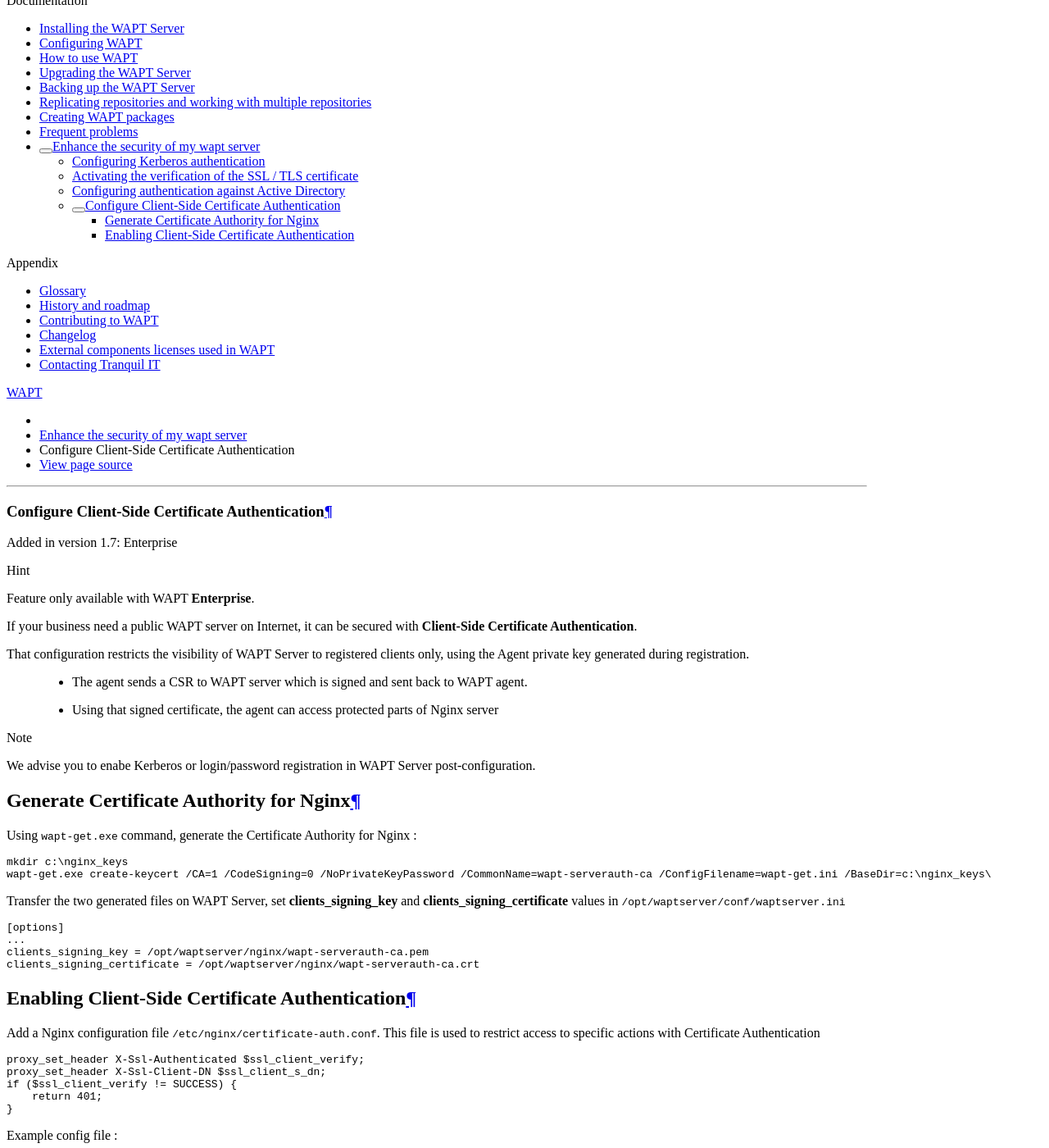
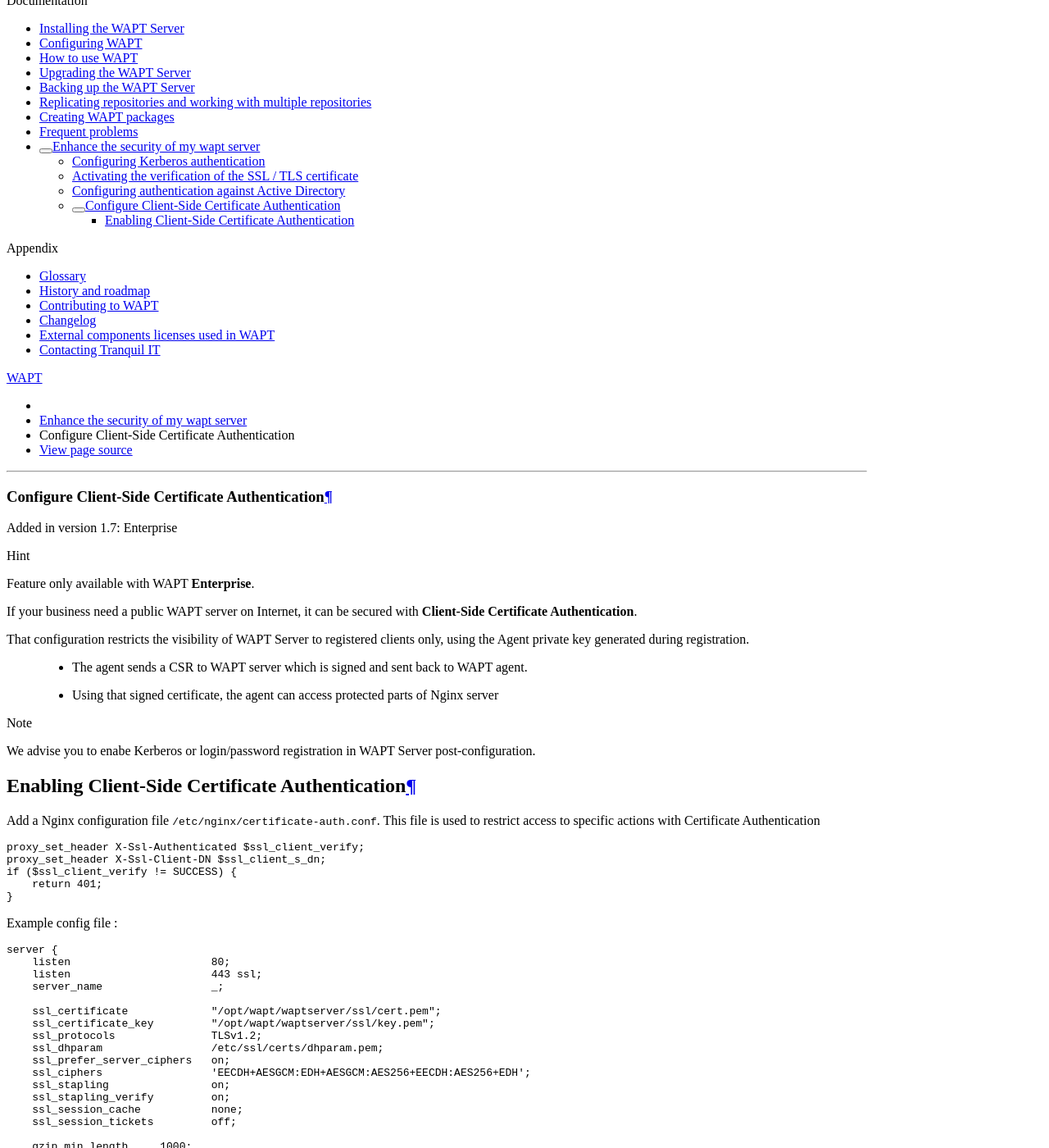
Before and after one commit to tranquilit/WAPT-Documentation, a Sphinx documentation site: the page built from source/security/security-configuration-certificate-authentication.rst, in a window 1280 px wide and 1400 px high, scrolled down 193 px. Shown: the whole window at 82% size. Built offline with Sphinx 7.4.7 and the Read the Docs theme 2.0.0, drawn with Linux system fonts in a browser that asks for light colours.

Commit message:
delete obselet section

```diff
--- a/source/security/security-configuration-certificate-authentication.rst
+++ b/source/security/security-configuration-certificate-authentication.rst
@@ -30,28 +30,6 @@
 .. note::
 
     We advise you to enabe Kerberos or login/password registration in WAPT Server post-configuration.
-
-
-Generate Certificate Authority for Nginx
-"""""""""""""""""""""""""""""""""""""""""""""""
-
-Using :file:`wapt-get.exe` command, generate the Certificate Authority for Nginx :
-
-.. code-block:: bash
-
-  mkdir c:\nginx_keys
-  wapt-get.exe create-keycert /CA=1 /CodeSigning=0 /NoPrivateKeyPassword /CommonName=wapt-serverauth-ca /ConfigFilename=wapt-get.ini /BaseDir=c:\nginx_keys\
-
-
-Transfer the two generated files on WAPT Server, set **clients_signing_key** and **clients_signing_certificate** values in :file:`/opt/waptserver/conf/waptserver.ini`
-
-.. code-block:: ini
-
-  [options]
-  ...
-  clients_signing_key = /opt/waptserver/nginx/wapt-serverauth-ca.pem
-  clients_signing_certificate = /opt/waptserver/nginx/wapt-serverauth-ca.crt
-
 
 
 Enabling Client-Side Certificate Authentication
```
